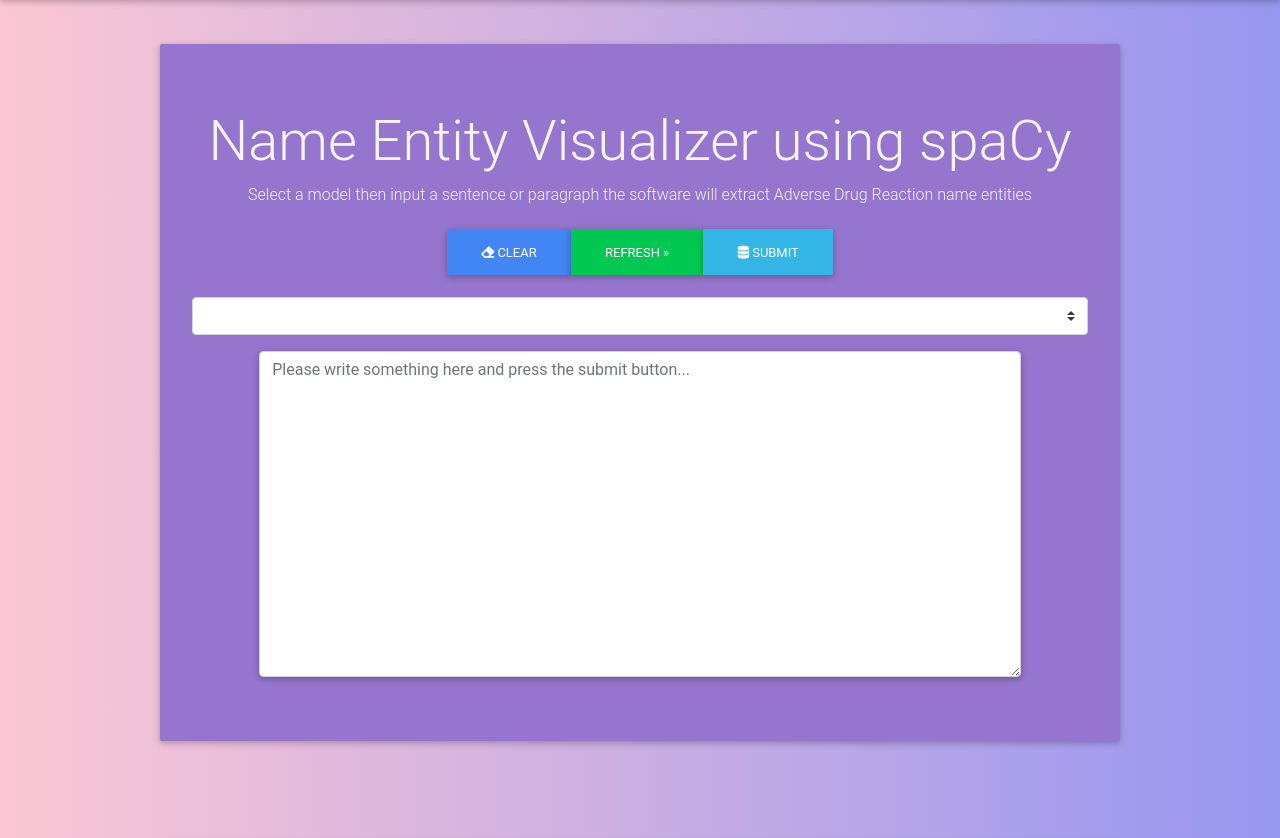
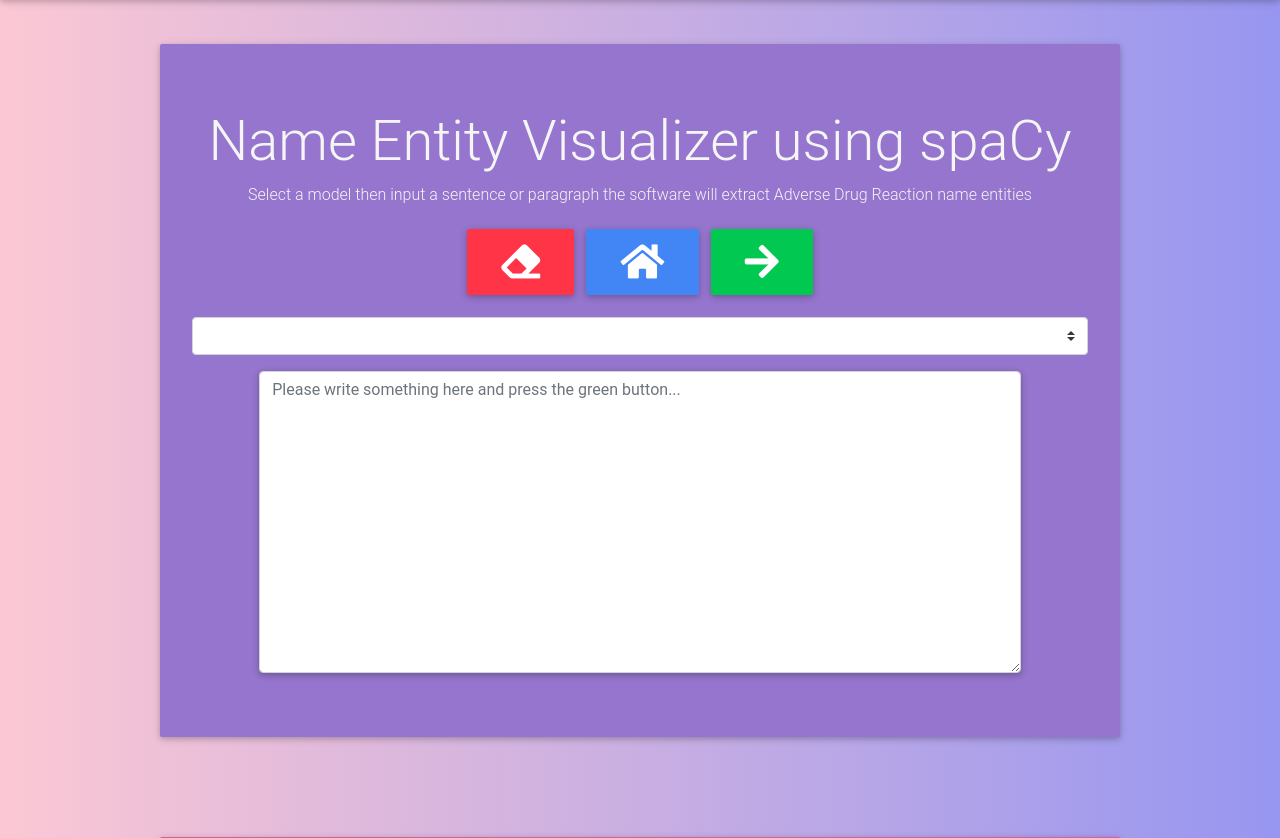
Before and after one commit to KhoiNguyen1996/third_year_project, a Flask app: template templates/result.html in a window 1280 px wide. Shown: the part 56-894 px from the top of the page. Run offline with Flask 2, Linux system fonts and the light colour scheme; the template is opened without the code that fills it, so the values that code supplies are empty; some libraries are stand-ins or nearby versions.

Commit message:
Update button

```diff
--- a/templates/result.html
+++ b/templates/result.html
@@ -43,7 +43,7 @@
     </nav>
 
     <main class="Site-content">
-        <div class="jumbotron" style="margin-bottom:0; background-color:#9575cd;color:#fff">
+        <div class="jumbotron" style="margin-bottom:0;background-color:#9575cd;color:#fff">
             <h2 class="display-4" style="text-align:center;color:whitesmoke">Name Entity Visualizer using spaCy</h2>
             <p style="font-size:medium; text-align:center;color:whitesmoke;">Select a model then input a sentence or paragraph the software will extract Adverse Drug Reaction name entities</p>
             <form method="POST" action="{{ url_for('result_page') }}">
@@ -51,27 +51,27 @@
 
                     <div class="text-center">
 
-                        <div class="btn-group" style="align-items: center;">
+                        <div class="btn-toolbar" style="justify-content: center; display: flex;" >
 
-                            <button type="reset" class="btn btn-primary"><i class="fa fa-eraser"></i> Clear</button>
+                            <button type="reset" class="btn btn-danger"><i class="fa fa-eraser fa-3x"></i></button>
 
-                            <a class="btn btn-success waves-effect" href="/" role="button">Refresh &raquo;</a>
+                            <a class="btn btn-primary  waves-effect" href="/" role="button"><i class="fa fa-home fa-3x"></i></a>
 
-                            <button type="submit" class="btn btn-info"><i class="fa fa-database"></i> Submit</button>
+                            <button type="submit" class="btn btn-success"><i class="fa fa-arrow-right fa-3x"></i></button>
                         </div>
                     </div>
                 </div>
 
                 <div class="wrapper">
                     <select class="browser-default custom-select" name="selected_model" method="GET">
-                        <option value="en_core_web_sm" disabled="disabled">Please select a pretrained Name Entity Recognition model</option>
+                        <option disabled="disabled" >Please select a pretrained Name Entity Recognition model</option>
                         {% for model in model_name %}
                         <option value="{{ model_name[model] }}" selected>{{ model }}</option>" {% endfor %}
                     </select>
                 </div>
 
                 <div class="textarea-container" style="width:85%;display:block;margin-left:auto;margin-right:auto;">
-                    <textarea class="form-control z-depth-1" name="input_text" rows="13" placeholder="Please write something here and press the submit button..."></textarea>
+                    <textarea class="form-control z-depth-1" name="input_text" rows="12" placeholder="Please write something here and press the green button..."></textarea>
                 </div>
 
             </form>
```
Also changed, not shown: templates/about.html (+11 -25 lines), templates/index.html (+10 -10 lines).
